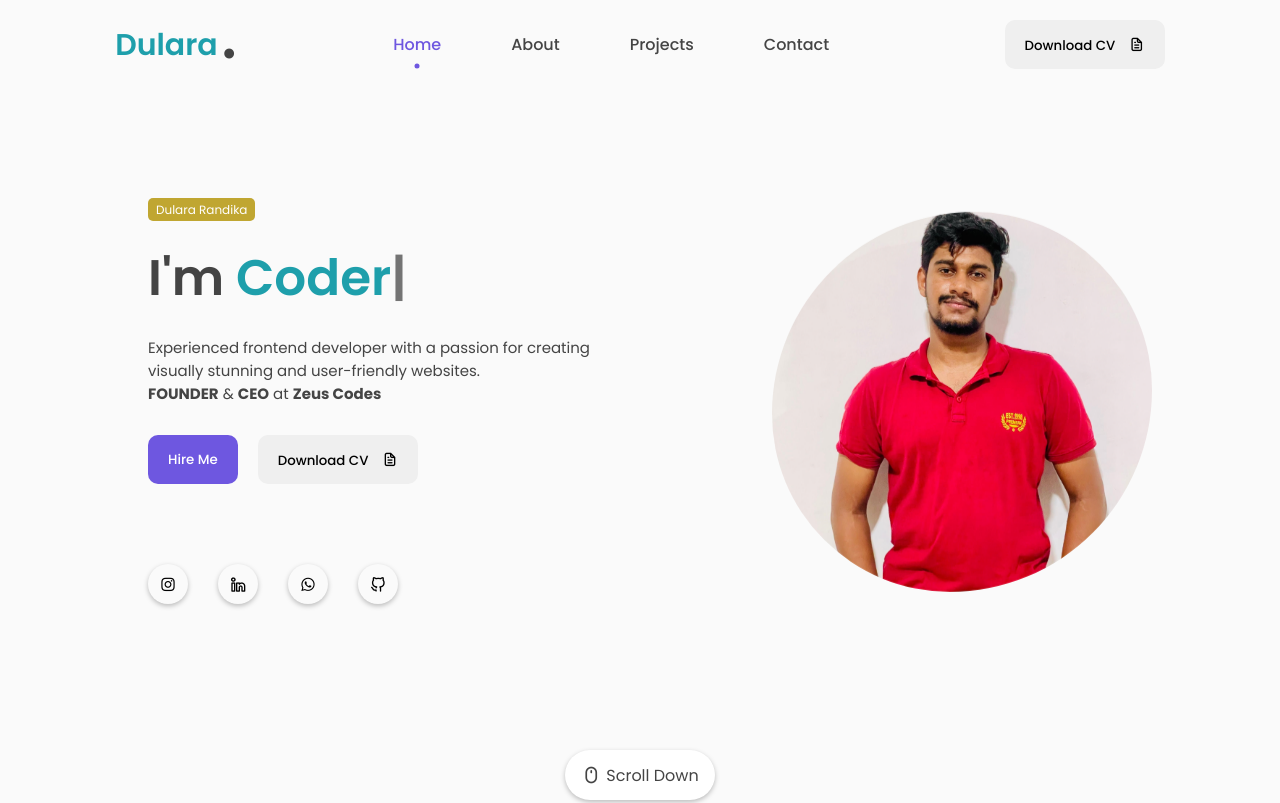
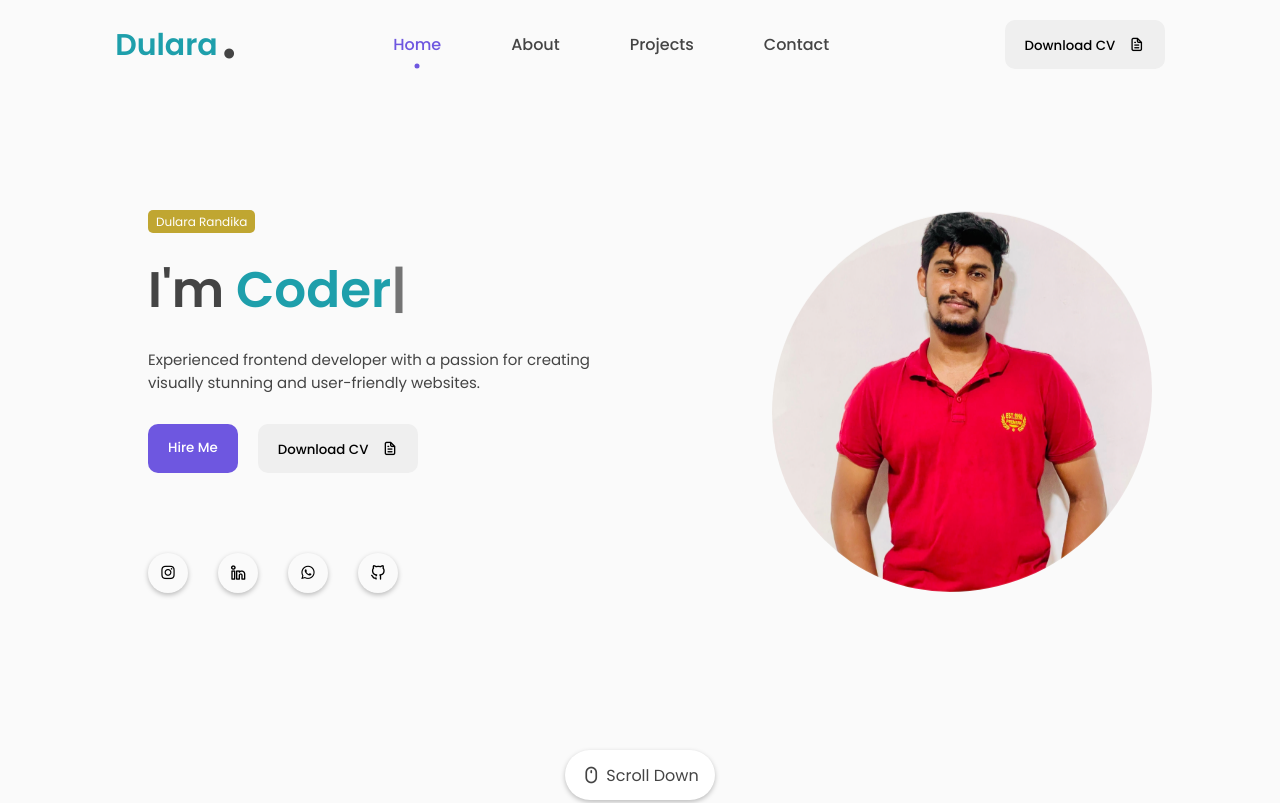
Before and after one commit to dulararandika/dula, a plain HTML site: page index.html in a window 1280 px wide. Shown: the top 803 px of the page. Drawn offline with nearby package versions, Linux system fonts and the light colour scheme.

Commit message:
Update index.html

```diff
--- a/index.html
+++ b/index.html
@@ -65,7 +65,7 @@
             </div>
             <div class="featured-text-info">
                 <p>Experienced frontend developer with a passion for creating visually stunning
-                   and user-friendly websites. <br> <b>FOUNDER</b> & <b>CEO</b> at <b>Zeus Codes</b>
+                   and user-friendly websites.
                 </p>
             </div>
             <div class="featured-text-btn">
```
